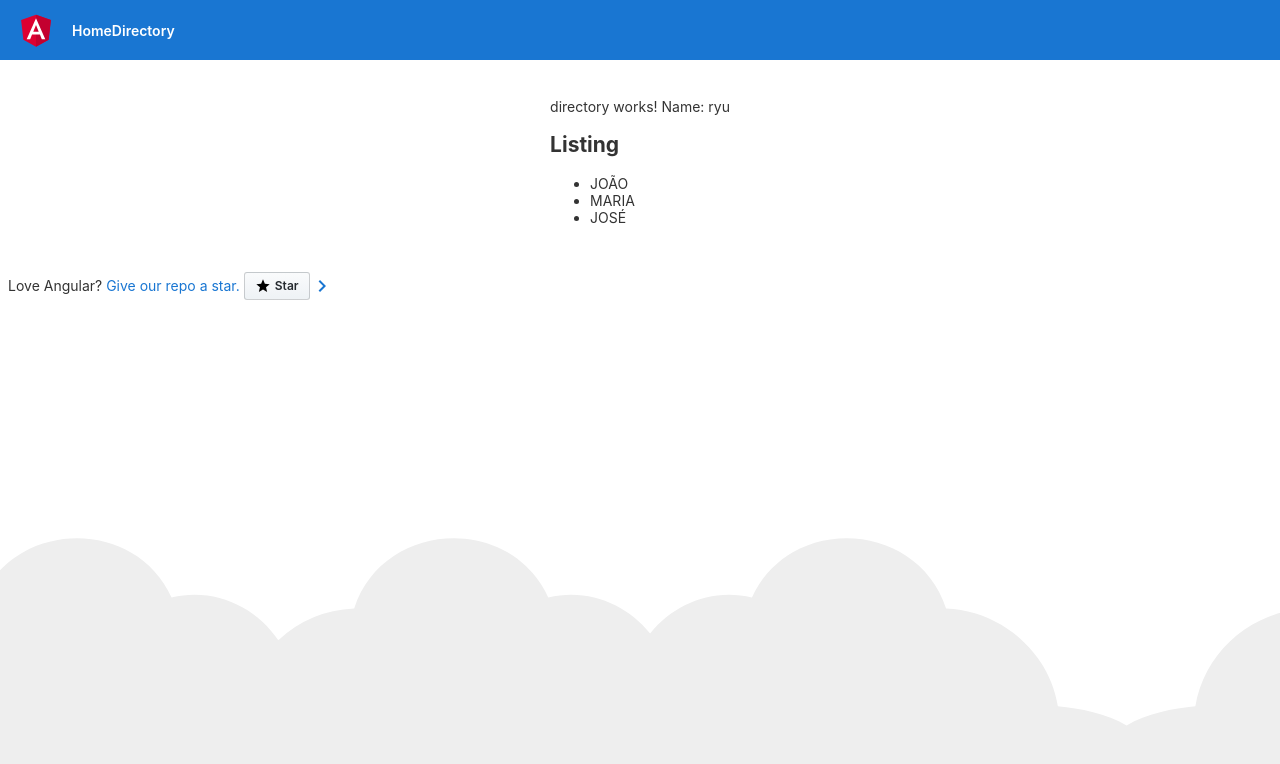
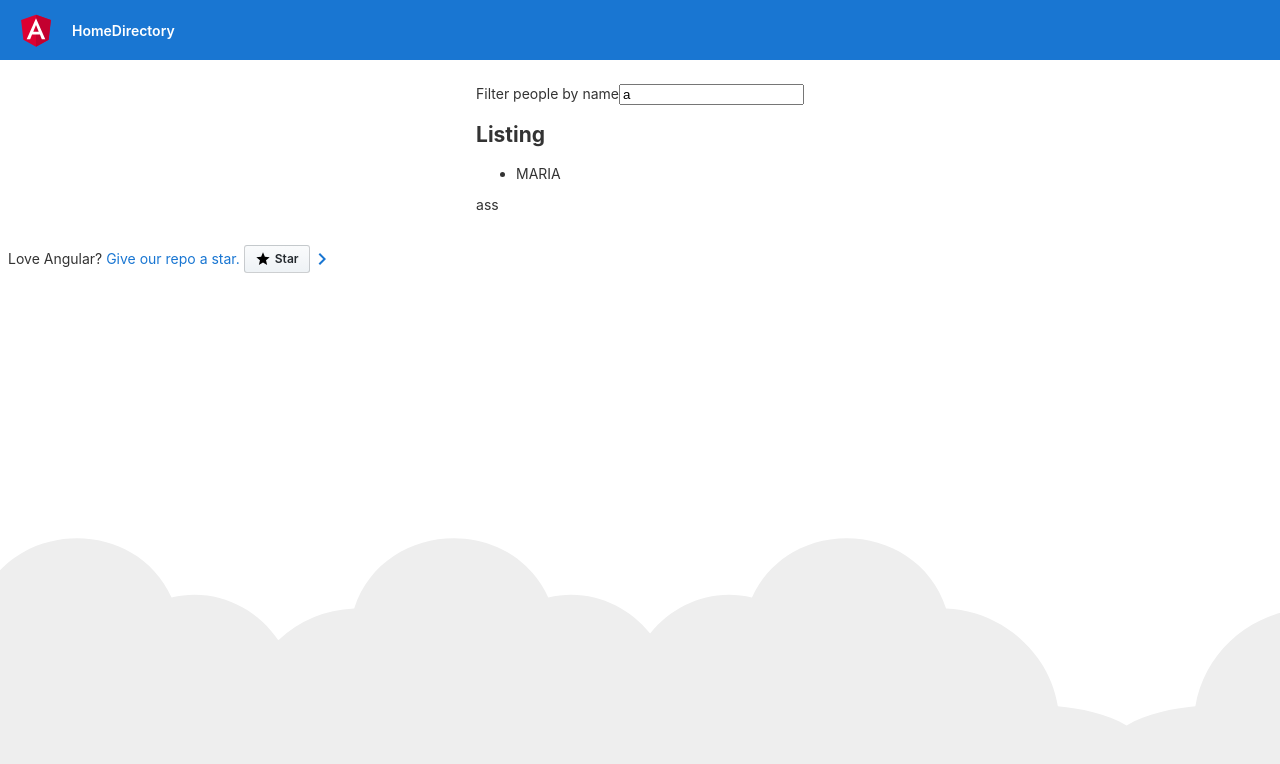
Before and after one commit to elvisestevan/ninjanet-angular-tutorial, an Angular app: page /directory/ryu in a window 1280 px wide. Shown: the top 764 px of the page. Built offline with nearby package versions, Linux system fonts and the light colour scheme.

Commit message:
#22 Custom Filter Pipes

```diff
--- a/src/app/directory/directory.component.html
+++ b/src/app/directory/directory.component.html
@@ -1,7 +1,12 @@
-<p [ngClass]="classes">directory works! Name: {{name}}</p>
+<form id="filter">
+    <label>Filter people by name</label>
+    <input name="term" type="text" [(ngModel)]="term" />
+</form>
 
 <h2>Listing</h2>
 
 <ul id="listing">
-    <li *ngFor="let item of items">{{item | uppercase}}</li>
+    <li *ngFor="let item of items | filter:term">{{item.name | uppercase}}</li>
 </ul>
+
+{{term}}ss
--- a/src/app/directory/directory.component.ts
+++ b/src/app/directory/directory.component.ts
@@ -9,7 +9,13 @@ import { ActivatedRoute } from '@angular/router';
 export class DirectoryComponent implements OnInit {
 
   name: string;
-  items = ["João", "Maria", "José"];
+  term: string = "a";
+
+  items = [
+    {name: "João", gender: "M"},
+    {name: "Maria", gender: "F"},
+    {name: "José", gender: "M"}
+  ];
 
   classes = {"blue": true, "red": false, "underline": true}
 
--- /dev/null
+++ b/src/app/filter.pipe.ts
@@ -0,0 +1,16 @@
+import { Pipe, PipeTransform } from '@angular/core';
+
+@Pipe({
+  name: 'filter'
+})
+export class FilterPipe implements PipeTransform {
+
+  transform(people: any, term: any): any {
+    if (term === undefined) return people;
+
+    return people.filter(function (person) {
+      return person.name.toLowerCase().includes(term.toLowerCase());
+    })
+  }
+
+}
```
Also changed, not shown: src/app/app.module.ts (+6 -2 lines), 1 other file (tests, documents, lock files or other folders).
